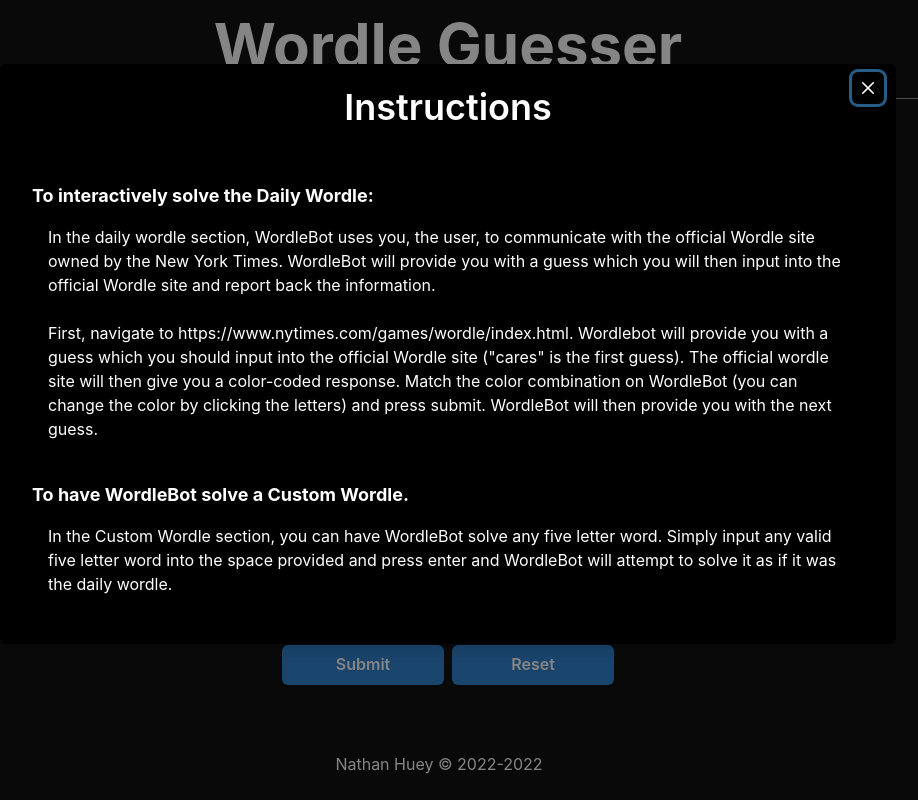
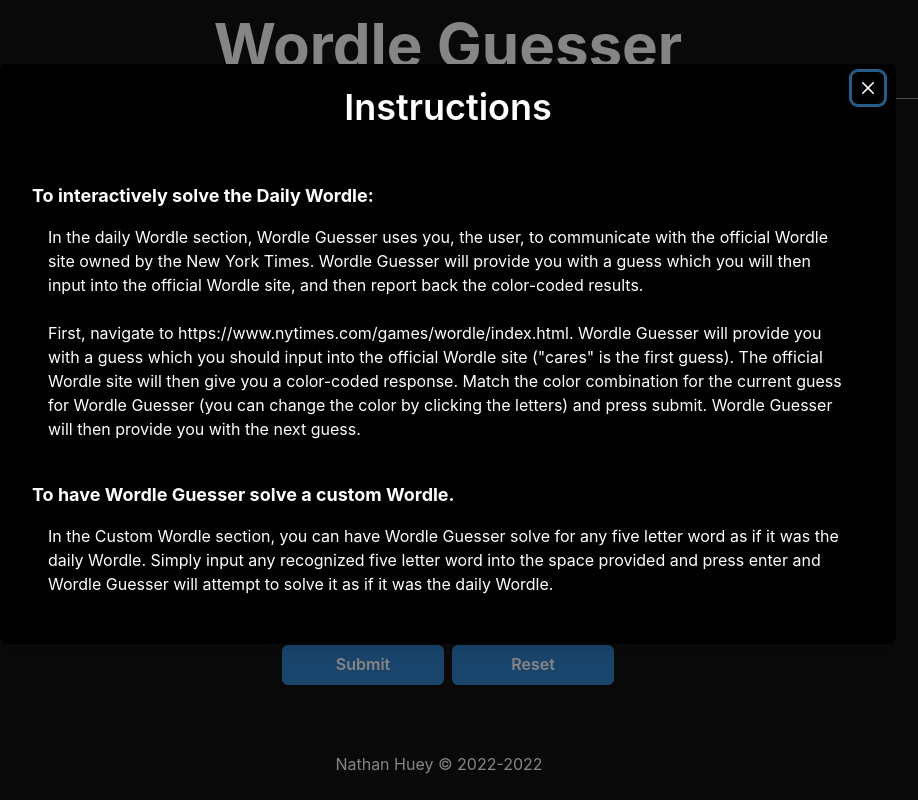
Before and after one commit to njhuey/wordle_guesser, a Next.js app in the folder front-end/: page / in a window 1280 px wide. Shown: the whole page, without its empty margins (192-1110 px from the left). Built offline with nearby package versions, Linux system fonts and the light colour scheme.

Commit message:
feat: change project name to Wordle Guesser

```diff
--- a/front-end/package.json
+++ b/front-end/package.json
@@ -30,6 +30,6 @@
   },
   "devDependencies": {
     "eslint-config-prettier": "^8.5.0",
-    "prettier": "^2.7.1"
+    "prettier": "3.4.2"
   }
 }
--- a/front-end/src/components/helpText.tsx
+++ b/front-end/src/components/helpText.tsx
@@ -42,11 +42,11 @@
               To interactively solve the Daily Wordle:
             </Text>
             <Box p={4}>
-              In the daily wordle section, WordleBot uses you, the user, to
+              In the daily Wordle section, Wordle Guesser uses you, the user, to
               communicate with the official Wordle site owned by the New York
-              Times. WordleBot will provide you with a guess which you will then
-              input into the official Wordle site and report back the
-              information.
+              Times. Wordle Guesser will provide you with a guess which you will
+              then input into the official Wordle site, and then report back the
+              color-coded results.
               <br />
               <br />
               First, navigate to{" "}
@@ -56,22 +56,24 @@
               >
                 https://www.nytimes.com/games/wordle/index.html
               </Link>
-              . Wordlebot will provide you with a guess which you should input
-              into the official Wordle site (&#34;cares&#34; is the first
-              guess). The official wordle site will then give you a color-coded
-              response. Match the color combination on WordleBot (you can change
-              the color by clicking the letters) and press submit. WordleBot
-              will then provide you with the next guess.
+              . Wordle Guesser will provide you with a guess which you should
+              input into the official Wordle site (&#34;cares&#34; is the first
+              guess). The official Wordle site will then give you a color-coded
+              response. Match the color combination for the current guess for
+              Wordle Guesser (you can change the color by clicking the letters)
+              and press submit. Wordle Guesser will then provide you with the
+              next guess.
             </Box>
             <br />
             <Text fontSize="lg" as="b">
-              To have WordleBot solve a Custom Wordle.
+              To have Wordle Guesser solve a custom Wordle.
             </Text>
             <Box p={4}>
-              In the Custom Wordle section, you can have WordleBot solve any
-              five letter word. Simply input any valid five letter word into the
-              space provided and press enter and WordleBot will attempt to solve
-              it as if it was the daily wordle.
+              In the Custom Wordle section, you can have Wordle Guesser solve
+              for any five letter word as if it was the daily Wordle. Simply
+              input any recognized five letter word into the space provided and
+              press enter and Wordle Guesser will attempt to solve it as if it
+              was the daily Wordle.
             </Box>
           </ModalBody>
         </ModalContent>
--- a/front-end/src/views/customWordle.tsx
+++ b/front-end/src/views/customWordle.tsx
@@ -75,7 +75,7 @@
         word={customWords[i]}
         colors={generateColors(customWords[i], validWord)}
         key={i.toString()}
-      />
+      />,
     );
   }
 
--- a/front-end/src/views/dailyWordle.tsx
+++ b/front-end/src/views/dailyWordle.tsx
@@ -127,7 +127,7 @@
         word={words[i]}
         colors={colors[i].map((color) => mapping[color])}
         key={i.toString()}
-      />
+      />,
     );
   }
 
@@ -138,7 +138,7 @@
         colors={cycleColors}
         onClick={(i: number) => changeColor(i)}
         key={coloredWords.length.toString()}
-      />
+      />,
     );
   }
 
--- a/front-end/src/views/info.tsx
+++ b/front-end/src/views/info.tsx
@@ -18,7 +18,7 @@
       <br />
       <Box m={4} textAlign="left">
         Wordle Guesser is a program created by Nathan Huey to solve the daily
-        wordle. Originally created as a secret tool to gain a competitive edge
+        Wordle. Originally created as a secret tool to gain a competitive edge
         against friends, Wordle Guesser has been adapted into a full-stack web
         app (Next.js/Django).
       </Box>
@@ -26,12 +26,13 @@
         <HelpText />
       </Box>
       <Box m={4} textAlign="left">
-        WordleBot uses positional frequency to evaluate the best guess given
-        previously color-coded words. The process starts with first determining
-        the positional letter frequency for all possible words. Then, it picks
-        the word with the highest combined value for the positional frequency
-        value for each letter. Lastly, the script removes words that are no
-        longer possible based on the color coded response returned by wordle.
+        Wordle Guesser uses positional letter frequency to determine the best
+        guess given previously color-coded words. The process starts by
+        calculating the positional letter frequency for all possible words. Then
+        for each word, it calculates the sum of the positional letter frequency
+        for each letter and chooses the word with the highest sum. Lastly, it
+        uses the color-coded response from the Wordle site to eliminate words
+        that are no longer possible. It then repeats this process.
       </Box>
       <Box m={4} textAlign="left">
         Github:{" "}
```
Also changed, not shown: front-end/src/components/words.tsx (+6 -2 lines), front-end/public/site.webmanifest, 1 other file (tests, documents, lock files or other folders).
